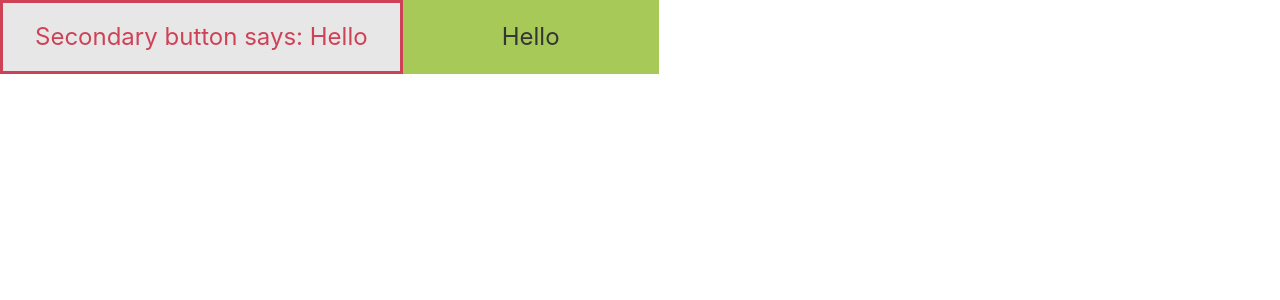
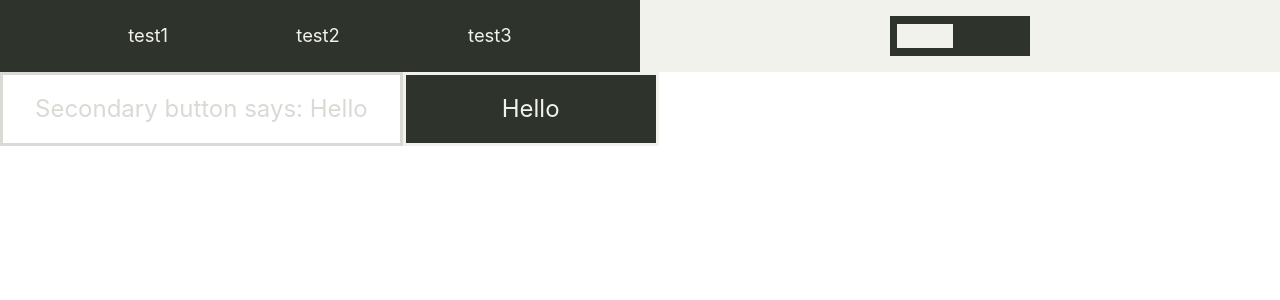
Before and after one commit to andreRcoutinho/pokedex, a React (Vite) app: page / in a window 1280 px wide. Shown: the top 300 px of the page. Built offline with nearby package versions, Linux system fonts and the light colour scheme.

Commit message:
Toggle theme feature

```diff
--- a/src/App.jsx
+++ b/src/App.jsx
@@ -1,6 +1,9 @@
 import React, { useState } from 'react';
 import { ThemeProvider } from 'styled-components';
 import { base, light, dark } from './themes.js';
+
+import Nav from './components/Nav.jsx';
+import Toggle from './components/Toggle.jsx';
 import Button from './components/Button.jsx';
 
 const ThemePreferenceContext = React.createContext();
@@ -13,13 +16,26 @@ const themesMap = {
 function App() {
   const [currentTheme, setCurrentTheme] = useState('light');
 
-  const theme = { ...base, colors: themesMap[currentTheme] };
+  const theme = {
+    ...base,
+    colors: themesMap[currentTheme],
+  };
 
   return (
     <ThemePreferenceContext.Provider value={{ currentTheme, setCurrentTheme }}>
       <ThemeProvider theme={theme}>
-        <Button isSecondary>Secondary button says: </Button>
-        <Button />
+        <Nav links={['test1', 'test2', 'test3']}>
+          <Toggle
+            onChange={() => {
+              let value = currentTheme === 'light' ? 'dark' : 'light';
+              setCurrentTheme(value);
+            }}
+          ></Toggle>
+        </Nav>
+        <div>
+          <Button isSecondary>Secondary button says: </Button>
+          <Button />
+        </div>
       </ThemeProvider>
     </ThemePreferenceContext.Provider>
   );
--- a/src/components/Button.jsx
+++ b/src/components/Button.jsx
@@ -3,16 +3,16 @@ import styled from 'styled-components';
 
 const StyledButton = styled.button`
   background: ${(props) =>
-    props.$secondary
-      ? props.theme.colors.background
-      : props.theme.colors.primary};
+    props.$secondary ? 'transparent' : props.theme.colors.secondary};
   border: solid 3px;
   border-color: ${(props) =>
     props.$secondary
-      ? props.theme.colors.secondary
+      ? props.theme.colors.tertiary
       : props.theme.colors.primary};
   color: ${(props) =>
-    props.$secondary ? props.theme.colors.secondary : props.theme.colors.text};
+    props.$secondary
+      ? props.theme.colors.tertiary
+      : props.theme.colors.primary};
   cursor: pointer;
   padding: ${(props) => props.theme.space.sm} ${(props) => props.theme.space.md};
   min-height: ${(props) => props.theme.space.md};
--- /dev/null
+++ b/src/components/Nav.jsx
@@ -0,0 +1,43 @@
+import React from 'react';
+import styled from 'styled-components';
+
+const StyledNav = styled.nav`
+  background: linear-gradient(
+    to right,
+    ${(props) => props.theme.colors.secondary} 50%,
+    ${(props) => props.theme.colors.primary} 50%
+  );
+  display: flex;
+  justify-content: space-around;
+  align-items: center;
+  font-size: ${(props) => props.theme.fontSize.md};
+  min-height: 50%;
+  padding: ${(props) => props.theme.space.sm} 0;
+  width: 100%;
+`;
+
+const FirstHalf = styled.div`
+  width: 50%;
+  color: ${(props) => props.theme.colors.primary};
+  display: inherit;
+  justify-content: space-evenly;
+`;
+
+const SecondHalf = styled.div`
+  width: 50%;
+  display: inherit;
+  justify-content: space-around;
+`;
+
+export default function Nav(props) {
+  return (
+    <StyledNav>
+      <FirstHalf>
+        {props.links.map((link) => (
+          <span>{link}</span>
+        ))}
+      </FirstHalf>
+      <SecondHalf>{props.children}</SecondHalf>
+    </StyledNav>
+  );
+}
--- /dev/null
+++ b/src/components/Toggle.jsx
@@ -0,0 +1,39 @@
+import React from 'react';
+import styled from 'styled-components';
+
+const StyledSwitch = styled.input`
+  position: relative;
+  min-width: 100px;
+  width: 140px;
+  max-width: 140px;
+  height: 40px;
+  border-radius: 0px;
+  background-color: ${(props) => props.theme.colors.secondary};
+  transition: background 0.3s;
+  outline: none;
+  cursor: pointer;
+
+  &:after {
+    content: '';
+    position: absolute;
+    top: 50%;
+    left: 25%;
+    transform: translate(-50%, -50%);
+    height: 60%;
+    width: 40%;
+    background-color: ${(props) => props.theme.colors.primary};
+    transition: left 0.3s;
+  }
+
+  &:checked {
+    background: ${(props) => props.theme.colors.tertiary};
+  }
+
+  &:checked:after {
+    left: 75%;
+  }
+`;
+
+export default function Toggle({ onChange }) {
+  return <StyledSwitch type="checkbox" onChange={onChange}></StyledSwitch>;
+}
--- a/src/reset.css
+++ b/src/reset.css
@@ -27,6 +27,7 @@ input,
 button,
 textarea,
 select {
+  -webkit-appearance: none;
   font: inherit;
 }
 p,
--- a/src/themes.js
+++ b/src/themes.js
@@ -27,15 +27,13 @@ export const base = {
 };
 
 export const light = {
-  primary: '#a7c957',
-  secondary: '#CE4257',
-  background: '#e7e7e7',
-  text: '#353535',
+  primary: '#F1F2EB',
+  secondary: '#2E332C',
+  tertiary: '#D8DAD3',
 };
 
 export const dark = {
-  primary: '#a7c957',
-  secondary: '#CE4257',
-  background: '#353535',
-  text: '#f8f8f8',
+  primary: '#2E332C',
+  secondary: '#F1F2EB',
+  tertiary: '#D8DAD3',
 };
```
